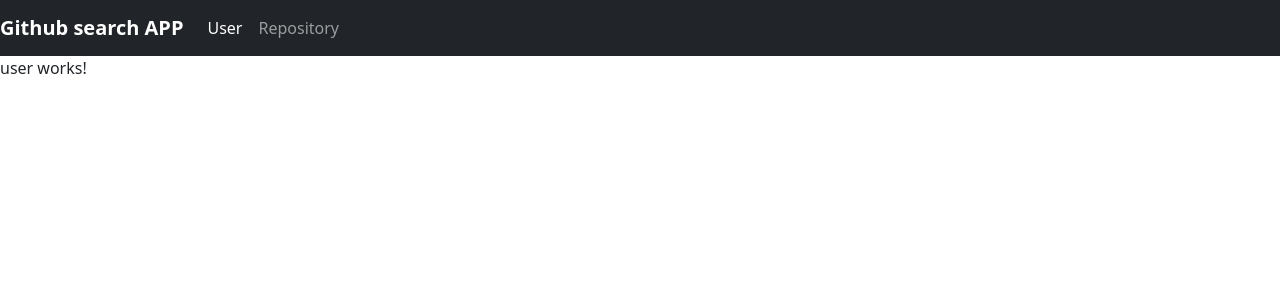
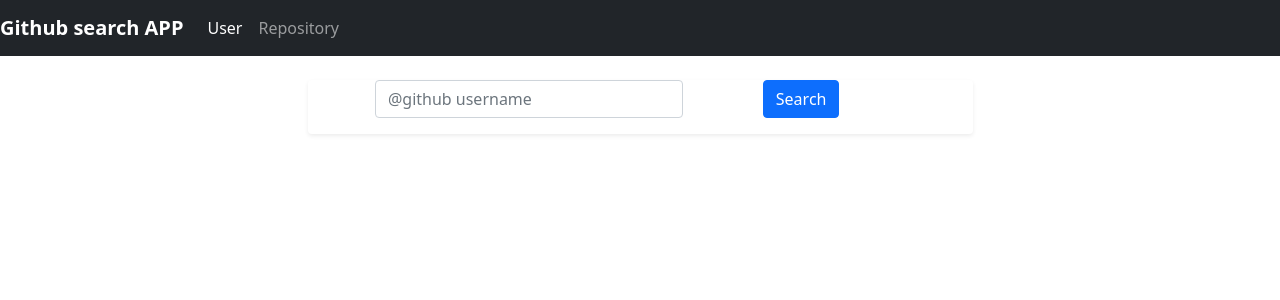
Before and after one commit to Clinton-dev/github-search-app, an Angular app: page /user in a window 1280 px wide. Shown: the top 300 px of the page. Built offline with nearby package versions, Linux system fonts and the light colour scheme.

Commit message:
Add apikey to gitignore file

```diff
--- a/src/app/github-service/github.service.ts
+++ b/src/app/github-service/github.service.ts
@@ -1,15 +1,15 @@
 import { Injectable } from '@angular/core';
 import { HttpClient } from '@angular/common/http';
-import { Repository } from '../repository';
+// import { Repository } from '../repository';
 
 @Injectable({
   providedIn: 'root'
 })
 export class GithubService {
-  repo: Repository;
+
 
   constructor(private http: HttpClient) {
-    this.repo = new Repository("","","","",new Date(),new Date());
+    // this.repo = new Repository("","","","",new Date(),new Date());
    }
 
   fetchRepo(username:string):any {
--- a/src/app/repository.ts
+++ b/src/app/repository.ts
@@ -1,3 +1,3 @@
 export class Repository {
-    constructor(public name:string, public description:string, public html_url:string, public language:string, public created_at:Date, updated_at:Date) {}
+    constructor(public name:string, public description:string, public html_url:string, public language:string, public created_at:Date, updated_at:Date) { }
 }
--- a/src/app/search-form/search-form.component.html
+++ b/src/app/search-form/search-form.component.html
@@ -1,5 +1,16 @@
-<div class="containter-fluid">
-    <form class="row g-3 mt-4" >
+<div class="row justify-content-center">
+<div class="col-7  bg-body my-4 rounded shadow-sm">
+  <div class="row justify-content-evenly">
+    <div class="col-6 ">
+      <input type="text" [formControl]="name" class="form-control" id="username" placeholder="@github username">
+    </div>
+    <div class="col-3">
+      <button (click)="searchRepos()" class="btn btn-primary mb-3">Search</button>
+    </div>
+  </div>
+</div>
+</div>
+<!-- <form  >
     <div class="col-auto">
       <label for="username" class="visually-hidden">Enter your github username</label>
       <input type="text" [formControl]="name" class="form-control" id="username" placeholder="@github username">
@@ -10,5 +21,4 @@
   </form>
   <li *ngFor="let repo of repositories">
     {{repo.name}}
-    </li>
-</div>
+</li> -->
--- a/src/app/user/user.component.html
+++ b/src/app/user/user.component.html
@@ -1 +1,3 @@
-<p>user works!</p>
+<div class="container">
+    <app-search-form></app-search-form>
+</div>
--- a/src/environments/environment.ts
+++ b/src/environments/environment.ts
@@ -3,7 +3,8 @@
 // The list of file replacements can be found in `angular.json`.
 
 export const environment = {
-  production: false
+  production: false,
+  apiKey:'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'
 };
 
 /*
```
Also changed, not shown: 1 other file (tests, documents, lock files or other folders). Lines whose indentation alone changed are shown as unchanged.
